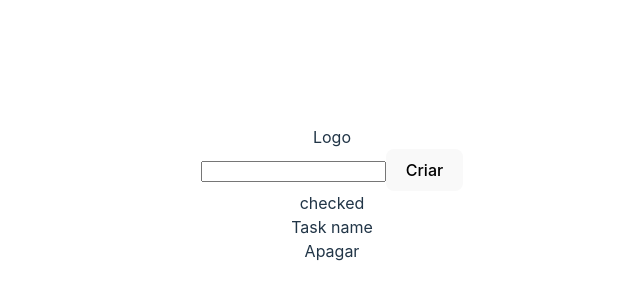
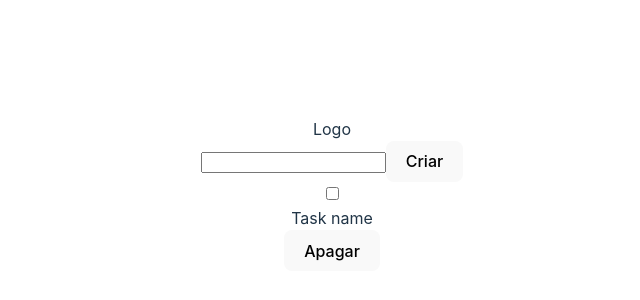
Before and after one commit to menezesmario/01-todo-ignite, a React (Vite) app: page / in a window 1280 px wide. Shown: the part 218-518 px from the top of the page, without its empty margins (308-948 px from the left). Built offline with nearby package versions, Linux system fonts and the light colour scheme.

Commit message:
components html base

```diff
--- a/src/components/TaskCard.tsx
+++ b/src/components/TaskCard.tsx
@@ -2,10 +2,10 @@ export function TaskCard() {
   return (
     <div className="bg-slate-500 rounded flex justify-between">
       <div className="flex gap-2">
-        <div>checked</div>
+        <input type="checkbox" />
         <div>Task name</div>
       </div>
-      <div>Apagar</div>
+      <button>Apagar</button>
     </div>
   );
 }
```
